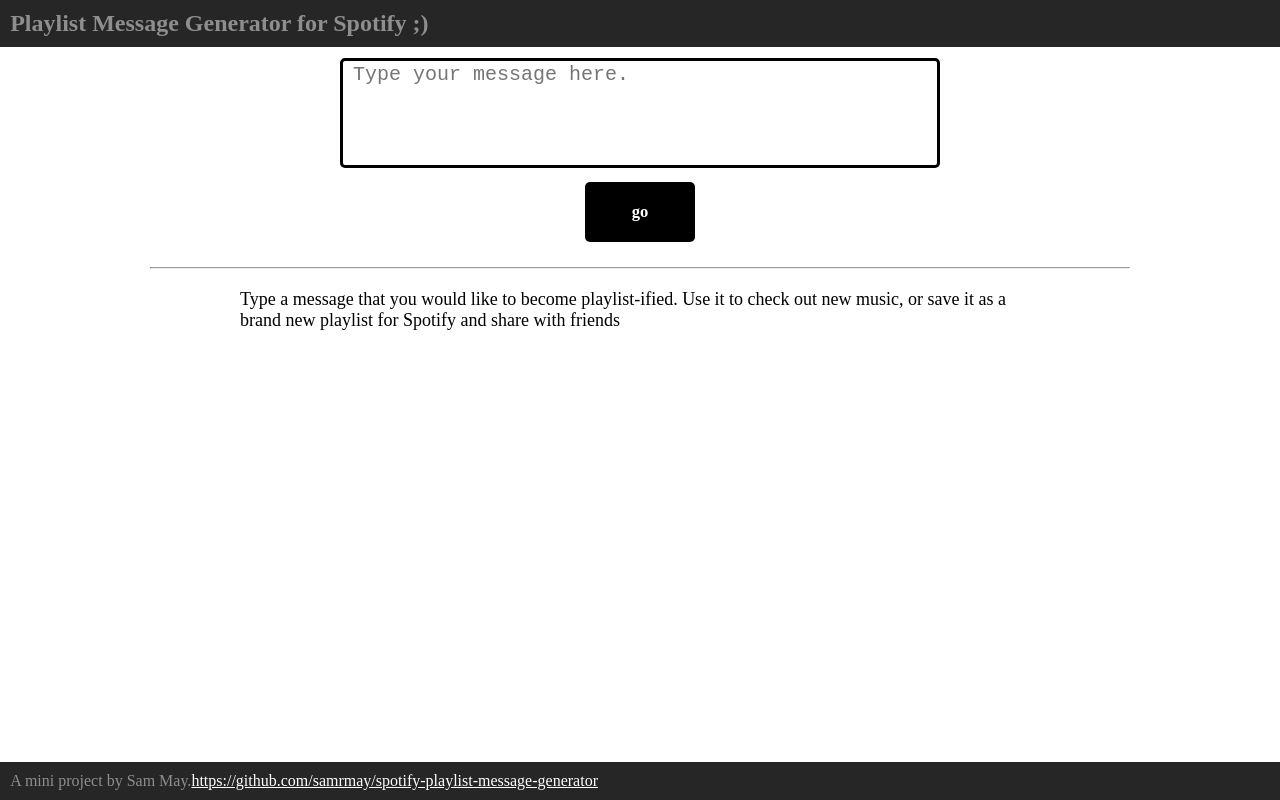
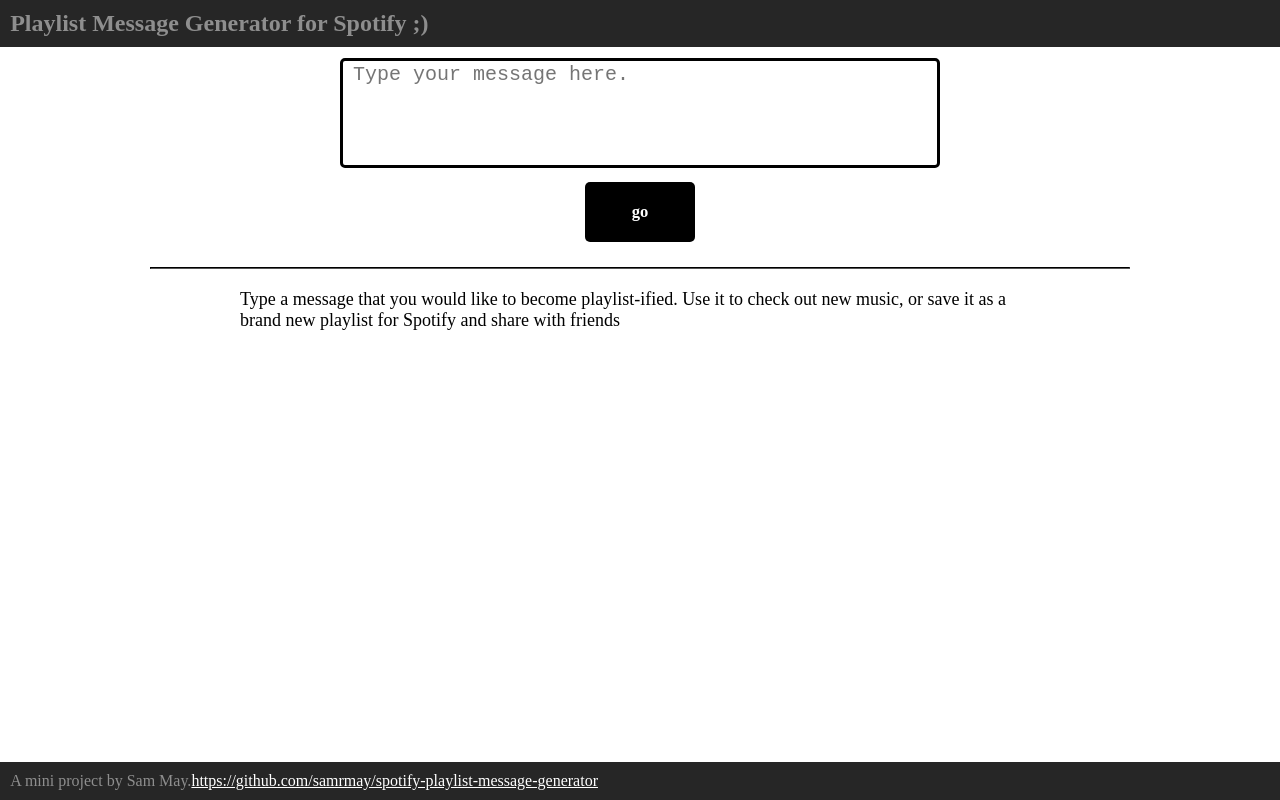
Before and after one commit to samrmay/spotify-playlist-message-generator, a React app: page / in a window 1280 px wide. Built offline with nearby package versions, Linux system fonts and the light colour scheme.

Commit message:
recolor restyle

```diff
--- a/src/components/Body/MockPlaylist/SongEntry/styles.css
+++ b/src/components/Body/MockPlaylist/SongEntry/styles.css
@@ -46,6 +46,6 @@
 }
 
 .border {
-  background-color: #737373;
+  border-color: #737373;
   margin: 0px 5px;
 }
--- a/src/components/Body/MockPlaylist/styles.css
+++ b/src/components/Body/MockPlaylist/styles.css
@@ -5,10 +5,10 @@
 .playlistContainer {
   width: 800px;
   color: black;
-  padding: 2px;
   border-radius: 2%;
   display: flex;
   flex-direction: column;
+  padding: 5px 20px;
 }
 
 .songsContainer {
--- a/src/components/Body/styles.css
+++ b/src/components/Body/styles.css
@@ -16,7 +16,7 @@
 }
 
 .inputPlaylisthr {
-  background-color: #444444;
+  border-color: black;
   margin: 20px 150px;
 }
 
```
